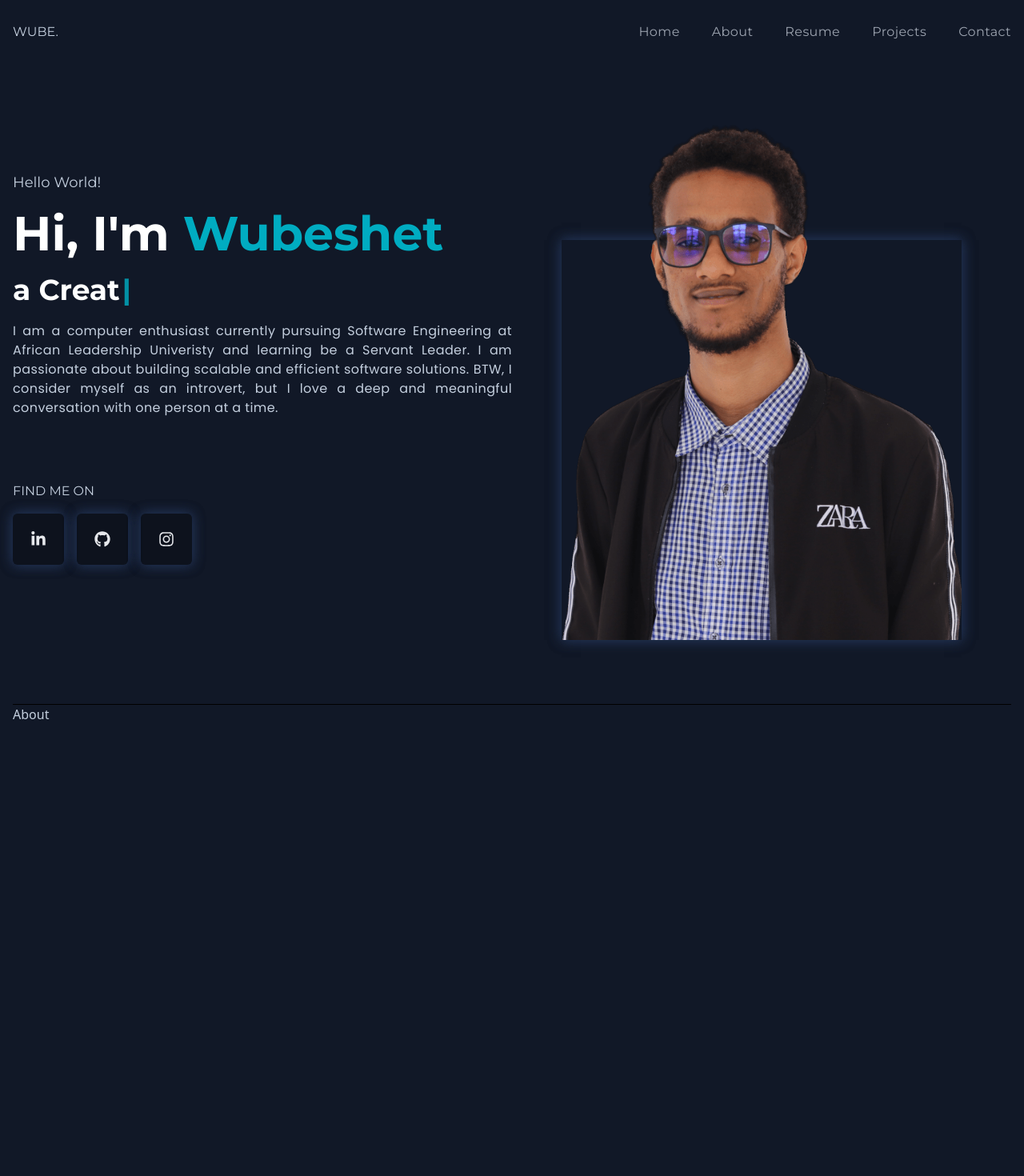
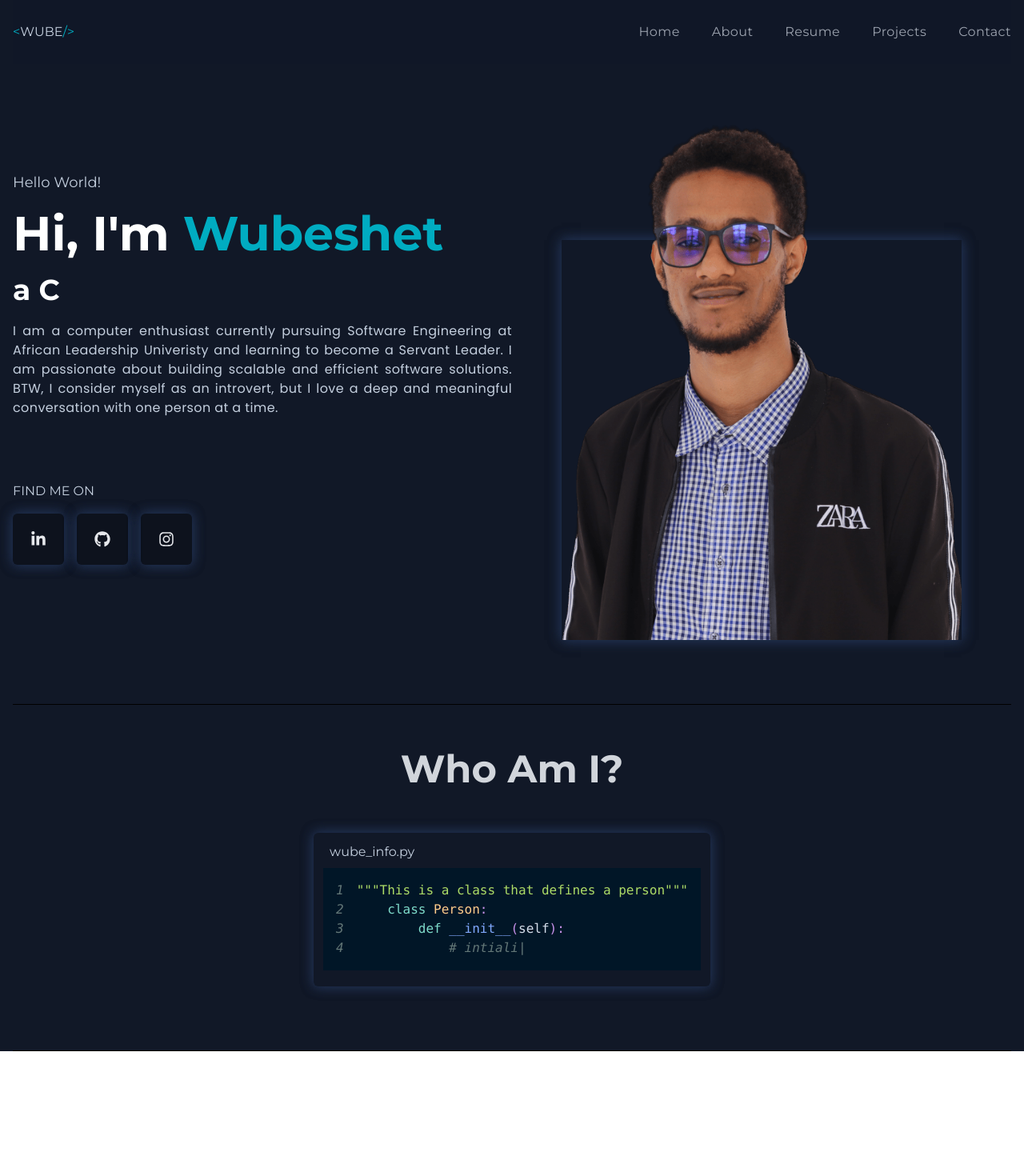
Before and after one commit to wubeshetA/portfolio, a React (Create React App) app: page / in a window 1280 px wide. Shown: the top 1470 px of the page at 80% size. After the commit the page ends 1314 px from the top, so only its background shows below. Built offline with nearby package versions, Linux system fonts and the light colour scheme.

Commit message:
Add about section

```diff
--- a/package.json
+++ b/package.json
@@ -14,6 +14,7 @@
     "react-scroll": "^1.8.9",
     "react-simple-typewriter": "^5.0.1",
     "react-slick": "^0.29.0",
+    "react-syntax-highlighter": "^15.5.0",
     "slick-carousel": "^1.8.1",
     "web-vitals": "^2.1.4"
   },
--- a/src/components/about/About.js
+++ b/src/components/about/About.js
@@ -1,14 +1,51 @@
 import React from "react";
+import Title from "../../layouts/Title";
+import { useState, useEffect } from "react";
+import { Prism as SyntaxHighlighter } from "react-syntax-highlighter";
+import { nightOwl } from "react-syntax-highlighter/dist/esm/styles/prism";
 
-function About() {
+const About = () => {
+  const [code, setCode] = useState("");
+  const [cursorVisible, setCursorVisible] = useState(true);
+
+  useEffect(() => {
+    const personCode = `"""This is a class that defines a person"""
+    class Person:
+        def __init__(self):
+            # intialize person
+            self.name = "Wubeshet Anegagrie Yimam"
+            self.age = 22
+            self.nationality = "Ethiopian"
+            self.hobbies = ["coding", "painting", "cooking"]`;
+
+    let i = 0;
+    const interval = setInterval(() => {
+      setCode(personCode.substring(0, i) + (cursorVisible ? "|" : ""));
+      setCursorVisible(!cursorVisible);
+      i++;
+      if (i > personCode.length) {
+        clearInterval(interval);
+      }
+    }, 50);
+
+    return () => clearInterval(interval);
+  }, []);
+
   return (
     <section
       id="about"
-      className="w-full h-[800px] pb-20 flex border-b-[1px] border-b-black"
+      className="w-full pt-10 pb-20 flex flex-col gap-10 xl:gap-0 lgl:flex-col items-center border-b-[1px] font-titleFont border-b-black"
     >
-      About
+      <Title title="" des="Who am I?" />
+      <div className="p-3 rounded-md shadow-shadowOne">
+        {/* create a header */}
+        <p className="px-2">wube_info.py</p>
+        <SyntaxHighlighter showLineNumbers language="python" style={nightOwl}>
+          {code}
+        </SyntaxHighlighter>
+      </div>
     </section>
   );
-}
+};
 
 export default About;
--- a/src/components/banner/LeftBanner.js
+++ b/src/components/banner/LeftBanner.js
@@ -33,7 +33,7 @@ const LeftBanner = () => {
           />
         </h2>
         <p className="text-base font-bodyFont leading-6 tracking-wide text-justify text-last-center">
-          I am a computer enthusiast currently pursuing Software Engineering at African Leadership Univeristy and learning be a Servant Leader. I am passionate about building scalable and efficient software solutions. BTW, I consider myself as an introvert, but I love a deep and meaningful conversation with one person at a time.
+          I am a computer enthusiast currently pursuing Software Engineering at African Leadership Univeristy and learning to become a Servant Leader. I am passionate about building scalable and efficient software solutions. BTW, I consider myself as an introvert, but I love a deep and meaningful conversation with one person at a time.
         </p>
       </div>
       <div className="flex flex-col xl:flex-row gap-6 lgl:gap-0 justify-between">
--- a/src/components/navbar/Navbar.js
+++ b/src/components/navbar/Navbar.js
@@ -1,11 +1,18 @@
 import React from "react";
-import { Link } from "react-scroll"
+import { Link } from "react-scroll";
 import { navLinksdata } from "../../constants";
 const Navbar = () => {
   return (
-    <div className="w-full h-20 sticky top-0 z-50 bg-bodyColor mx-auto flex justify-between items-center font-titleFont">
+    <div className="w-full h-20 sticky top-0 z-50 bg-bodyColor mx-auto flex justify-between items-center font-titleFont backdrop-blur-sm bg-opacity-95">
       <div>
-        <h1 className="">WUBE.</h1>
+        <a href="">
+
+        <h3 className="md:text-1xl">
+          <span className="text-designColor ">{"<"}</span>
+          WUBE
+          <span className="text-designColor">{"/>"}</span>
+        </h3>
+        </a>
       </div>
       <div>
         <ul className="flex items-center gap-10">
--- a/src/index.css
+++ b/src/index.css
@@ -22,7 +22,7 @@
 }
 
 .active {
-    color: white;
+    color: #00ACC1;
 }
 .scrollbar-hide::-webkit-scrollbar{
     display: none;
--- /dev/null
+++ b/src/layouts/Title.js
@@ -0,0 +1,14 @@
+import React from 'react'
+
+const Title = ({title, des}) => {
+  return (
+    <div className="flex flex-col gap-4 font-titleFont mb-14">
+      <h3 className="text-sm uppercase font-light text-designColor tracking-wide">
+       {title}
+      </h3>
+      <h1 className="text-4xl md:text-5xl text-gray-300 font-bold capitalize">{des}</h1>
+    </div>
+  );
+}
+
+export default Title
```
Also changed, not shown: 1 other file (tests, documents, lock files or other folders).
